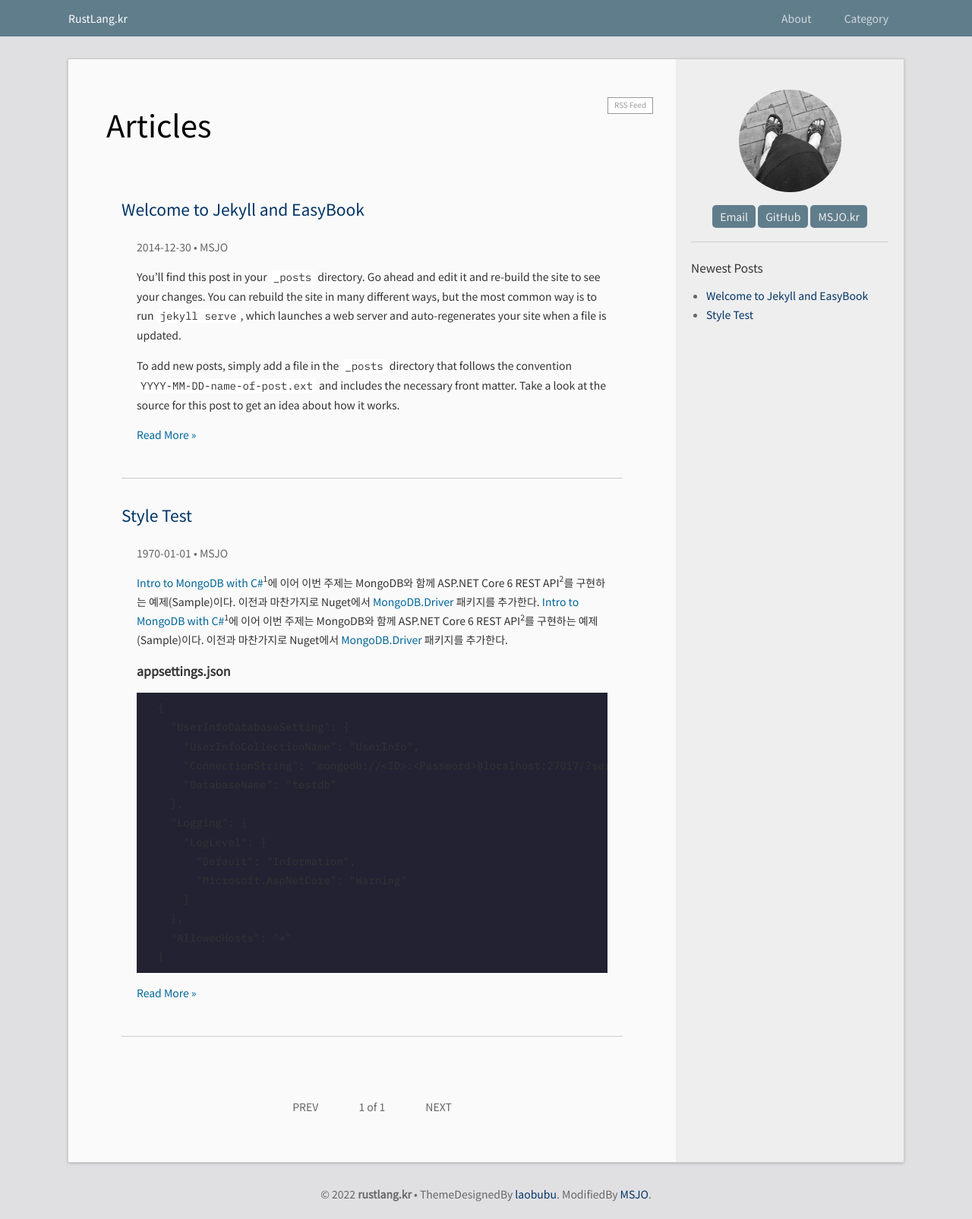
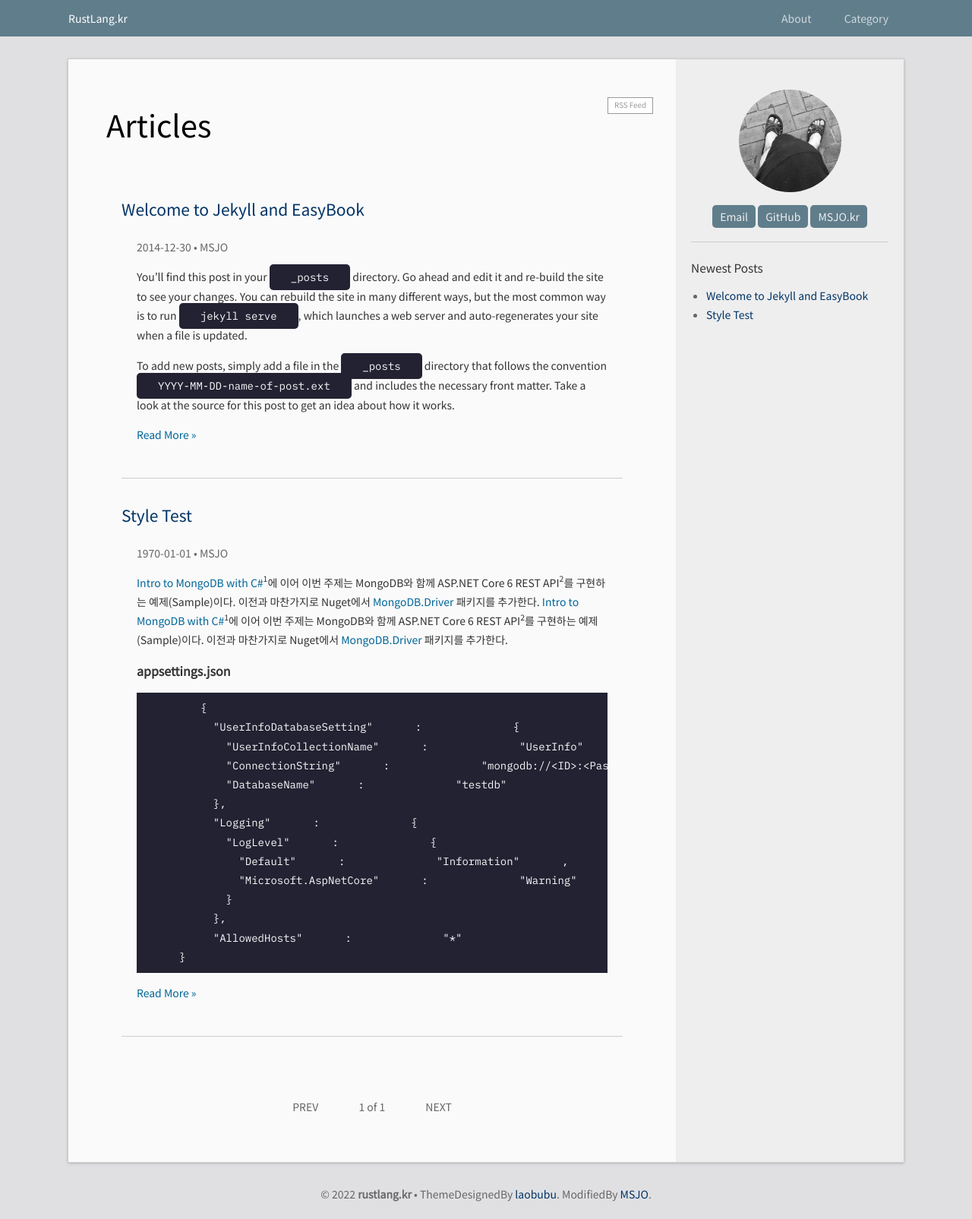
Before and after one commit to DebugJO/rustlang, a Jekyll site: the page built from index.html, in a window 1280 px wide. Shown: the whole page at 76% size. Built offline with Jekyll 4.4.1, drawn with Linux system fonts in a browser that asks for light colours; the list of posts is cut into pages by our own code.

Commit message:
Update _home.scss

```diff
--- a/_sass/_home.scss
+++ b/_sass/_home.scss
@@ -48,15 +48,12 @@
             padding-bottom: 0;
 	        color: #333;
         }
-	pre {
+        code, pre, pre * {
 		overflow-x: auto;
 		padding: 8px 28px;
-	}
-	pre, pre code {
 		color: #fafafa;
 		background-color: #223;
-	}
-
+        }
         th {
             border-color: #ccc;
             background-color: #ccc;
```
